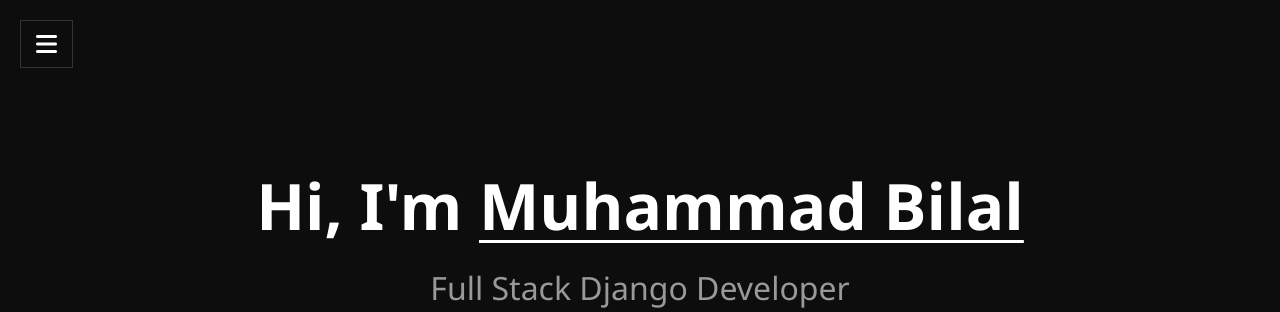
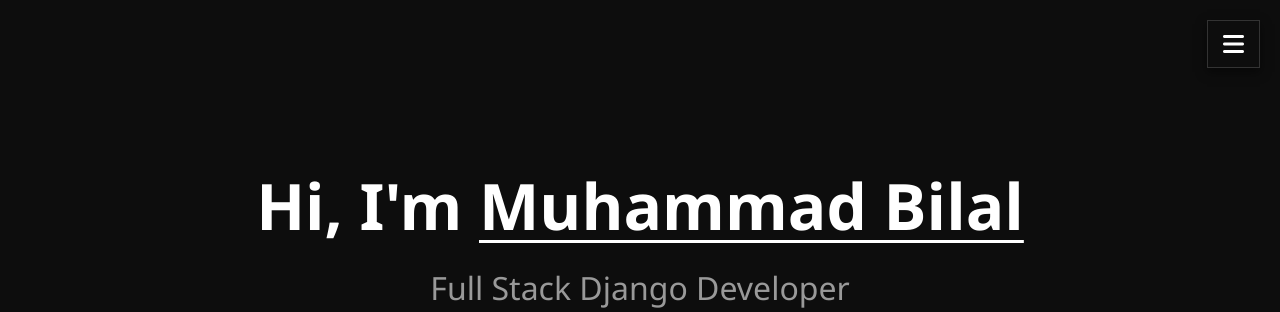
Before and after one commit to bilalshafqat35-debug/Bilal_portfolio, a Django app: page / in a window 1280 px wide. Shown: the top 312 px of the page. Run offline with Django 5.2, Linux system fonts and the light colour scheme; data that the repository does not hold is empty.

Commit message:
Fixed mobile menu button position

```diff
--- a/portfolio/templates/portfolio/base.html
+++ b/portfolio/templates/portfolio/base.html
@@ -20,18 +20,21 @@
         }
 
         /* Floating Hamburger Menu Button */
+                /* Floating Hamburger Menu Button */
         .menu-btn {
             position: fixed;
             top: 20px;
-            left: 20px;
+            right: 20px; /* Left ki jagah Right kar diya */
+            left: auto;  /* Left ko auto kar diya taake text ke sath na aaye */
             z-index: 1050;
-            background: transparent;
+            background: #0D0D0D; /* Text ke sath mix na ho isliye background diya */
             border: 1px solid #333;
             color: #FFFFFF;
             font-size: 24px;
             padding: 5px 15px;
             cursor: pointer;
             transition: 0.3s;
+            box-shadow: 0 4px 10px rgba(0,0,0,0.5); /* Thoda sa shadow */
         }
         .menu-btn:hover {
             background: #FFFFFF;
@@ -231,7 +234,7 @@
             .container { padding-left: 20px; padding-right: 20px; }
 
             /* Menu Button */
-            .menu-btn { top: 15px; left: 15px; font-size: 20px; padding: 5px 12px; }
+                        .menu-btn { top: 15px; right: 15px; left: auto; font-size: 20px; padding: 5px 12px; }
 
             /* Full Screen Menu */
             .fullscreen-menu ul li a { font-size: 1.5rem; }
```
